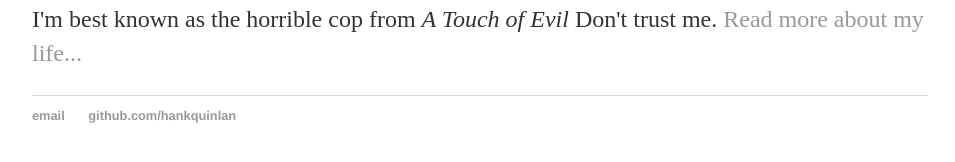
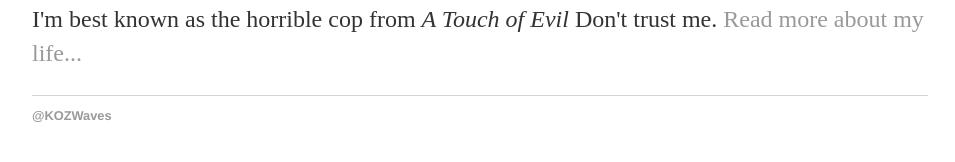
Before and after one commit to kozwaves/kozwaves.github.io, a Jekyll site: the page built from index.html, in a window 1280 px wide. Shown: the part 194-356 px from the top of the page, without its empty margins (160-1115 px from the left). Built offline with Jekyll 4.4.1, drawn with Linux system fonts in a browser that asks for light colours.

Commit message:
Update default.html

```diff
--- a/_layouts/default.html
+++ b/_layouts/default.html
@@ -21,8 +21,7 @@
 			</div><!-- /.container -->
 			<footer>
 	    		<ul>
-	        		<li><a href="mailto:hankquinlanhub@gmail.com">email</a></li>
-	        		<li><a href="https://github.com/hankquinlan">github.com/hankquinlan</a></li>
+	        		<li><a href="https://twitter.com/KOZWaves">@KOZWaves</a></li>
 				</ul>
 			</footer>
 		</body>
```
